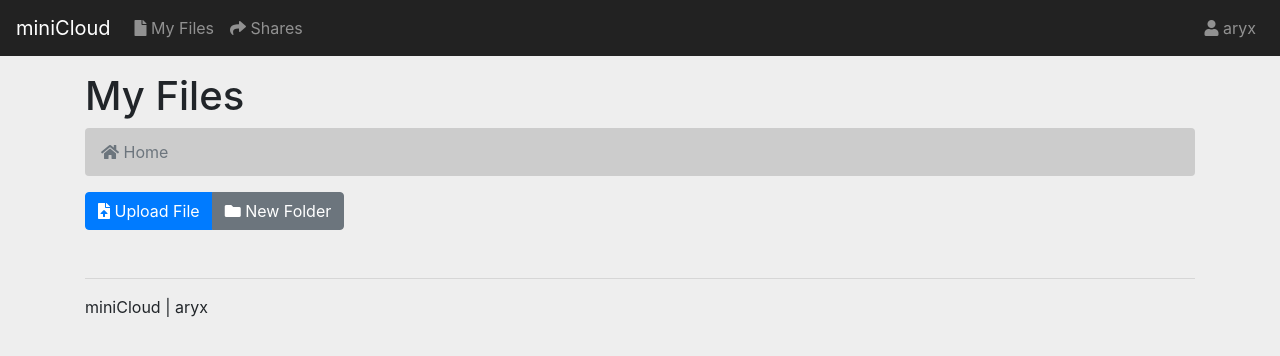
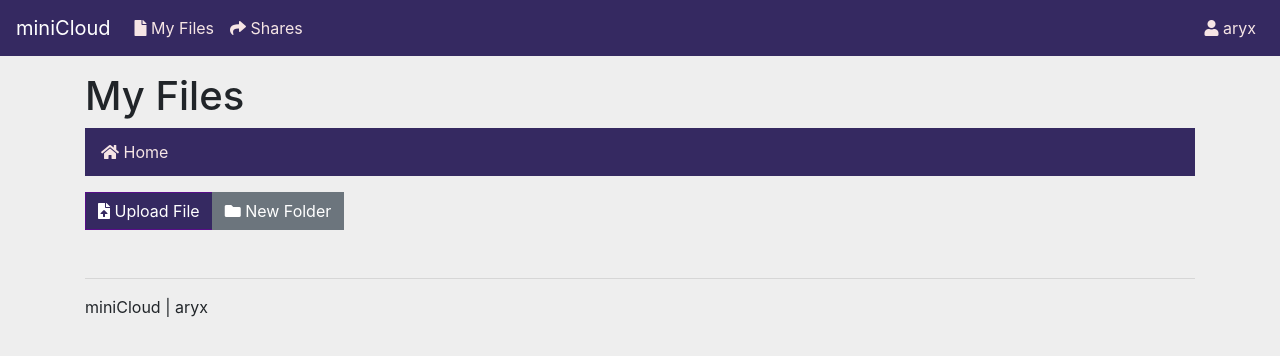
Before and after one commit to aryxs3m/minicloud, a PHP site: page / in a window 1280 px wide. Shown: the top 356 px of the page. Run offline with PHP 8.4, Linux system fonts and the light colour scheme; some libraries are stand-ins or nearby versions.

Commit message:
New color theme

```diff
--- a/css/minicloud.css
+++ b/css/minicloud.css
@@ -9,17 +9,46 @@ main, footer {
 }
 
 nav.navbar {
-    background-color:#222;
+    background-color:#352961;
+}
+
+.navbar-dark .navbar-nav .nav-link {
+    color:#f6e5e5;
 }
 
 nav ol.breadcrumb {
-    background-color:#ccc;
+    background-color:#352961;
 }
 
 .breadcrumb-item a {
-    color:#222;
+    color:#f6e5e5;
+}
+.breadcrumb-item.active {
+    color:#f6e5e5;
 }
 
 .breadcrumb-item a:hover {
     text-decoration: none;
 }
+
+.btn, nav, ol.breadcrumb, .badge {
+    border-radius:0px;
+}
+
+
+
+.btn-primary {
+    background-color:#352961;
+    border-color:#570d88;
+}
+.btn-primary:hover {
+    background-color:#570d88;
+    border-color:#570d88;
+}
+.btn-primary:not(:disabled):not(.disabled):active {
+    background-color:#7b0dbd;
+    border-color:#570d88;
+}
+.btn-primary:not(:disabled):not(.disabled):active:focus, .btn-primary:focus {
+    box-shadow: 0 0 0 0.2rem rgba(87,13,136, 0.5);
+}
```
